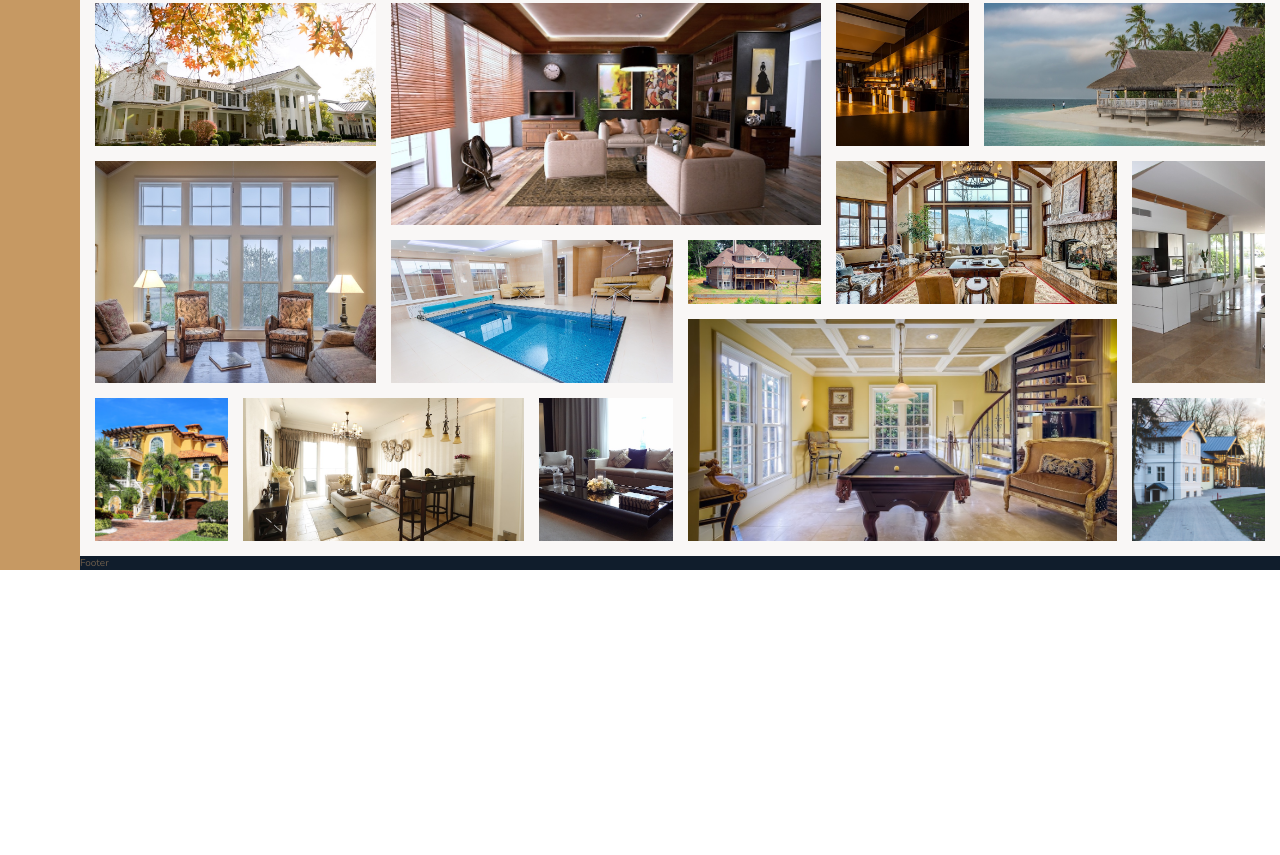
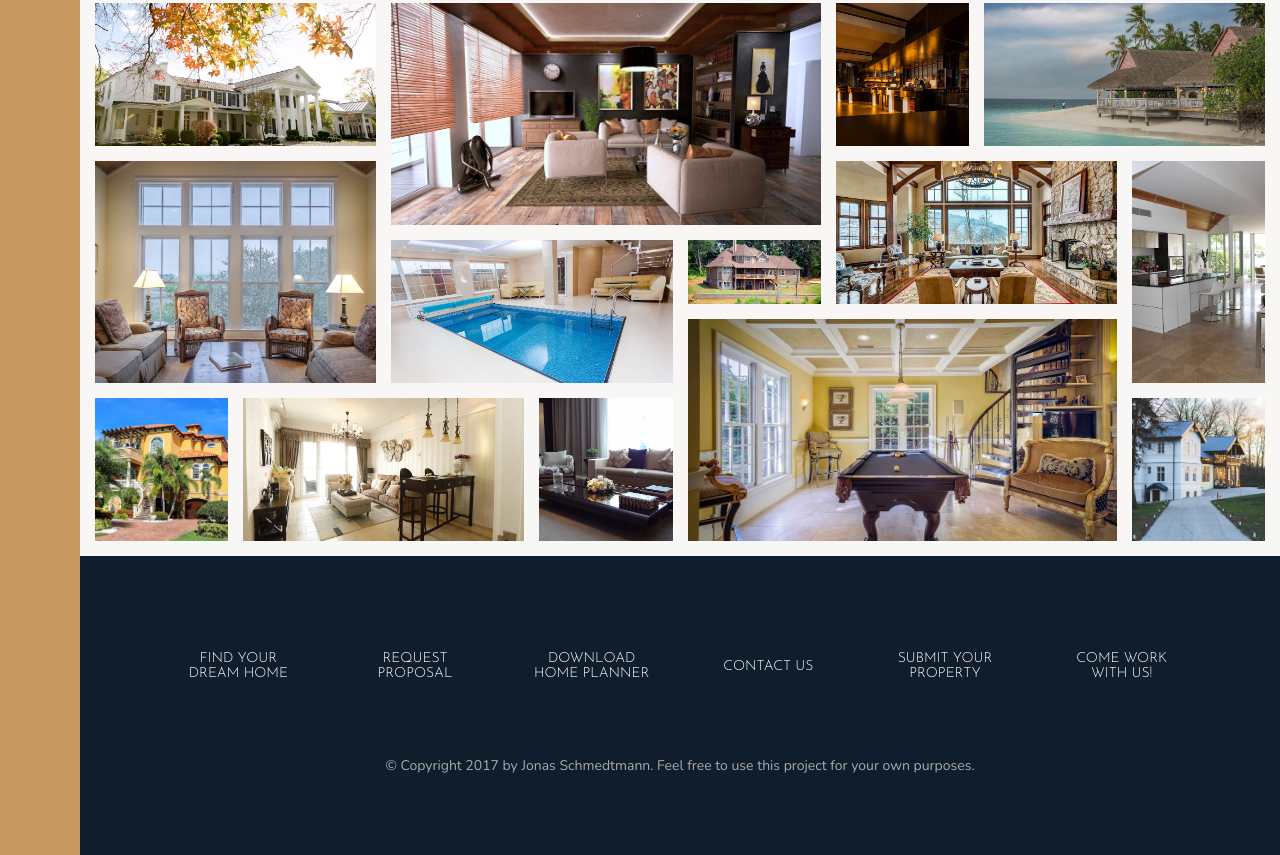
Before and after one commit to sholua/nexter, a website: page index.html in a window 1280 px wide. Shown: the part 3014-3869 px from the top of the page. Before the commit the page ends 3584 px from the top, so only its background shows below. Drawn offline with nearby package versions, Linux system fonts and the light colour scheme.

Commit message:
Building the footbar

```diff
--- a/index.html
+++ b/index.html
@@ -370,6 +370,29 @@
       </figure>
     </section>
 
-    <footer class="footer">Footer</footer>
+    <footer class="footer">
+      <ul class="nav">
+        <li class="nav__item">
+          <a href="#" class="nav__link">Find your dream home</a>
+        </li>
+        <li class="nav__item">
+          <a href="#" class="nav__link">Request proposal</a>
+        </li>
+        <li class="nav__item">
+          <a href="#" class="nav__link">Download home planner</a>
+        </li>
+        <li class="nav__item"><a href="#" class="nav__link">Contact us</a></li>
+        <li class="nav__item">
+          <a href="#" class="nav__link">Submit your property</a>
+        </li>
+        <li class="nav__item">
+          <a href="#" class="nav__link">Come work with us!</a>
+        </li>
+      </ul>
+      <p class="copyright">
+        &copy; Copyright 2017 by Jonas Schmedtmann. Feel free to use this
+        project for your own purposes.
+      </p>
+    </footer>
   </body>
 </html>
--- a/sass/_footer.scss
+++ b/sass/_footer.scss
@@ -1,4 +1,43 @@
 .footer {
   background-color: $color-secondary;
   grid-column: full-start / full-end;
+  padding: 8rem;
 }
+
+.nav {
+  list-style: none;
+
+  display: grid;
+  grid-template-columns: repeat(auto-fit, minmax(15rem, 1fr));
+  grid-gap: 2rem;
+  align-items: center;
+
+  &__link:link,
+  &__link:visited {
+    font-size: 1.4rem;
+    color: #fff;
+    text-decoration: none;
+    font-family: $font-display;
+    text-transform: uppercase;
+    text-align: center;
+    padding: 1.5rem;
+    display: block;
+    transition: all 0.2s;
+  }
+
+  &__link:hover,
+  &__link:active {
+    background-color: rgba(#fff, 0.05);
+    transform: translateY(-3px);
+  }
+}
+
+.copyright {
+  font-size: 1.4rem;
+  color: $color-grey-light-2;
+  margin-top: 6rem;
+  margin-right: auto;
+  margin-left: auto;
+  text-align: center;
+  width: 70%;
+}
```
Also changed, not shown: css/style.css.
